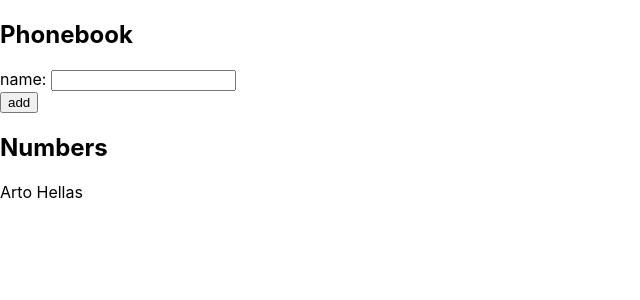
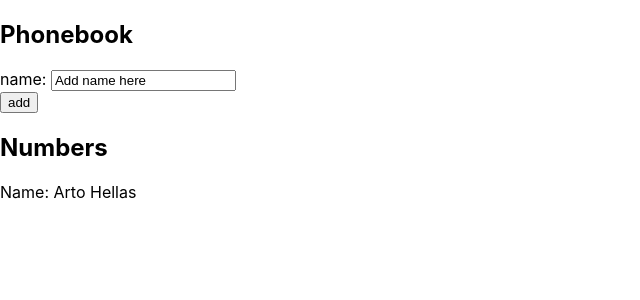
Before and after one commit to bryantt23/phonebook, a React (Create React App) app: page / in a window 1280 px wide. Shown: the top 300 px of the page, without its empty margins (0-640 px from the left). Built offline with nearby package versions, Linux system fonts and the light colour scheme.

Commit message:
Can add name

```diff
--- a/src/App.js
+++ b/src/App.js
@@ -1,24 +1,46 @@
-import React, { useState } from 'react';
+import React, { useState, useEffect } from 'react';
 
 const App = () => {
   const [persons, setPersons] = useState([{ name: 'Arto Hellas' }]);
-  const [newName, setNewName] = useState('');
+  const [newName, setNewName] = useState('Add name here');
+
+  const handleChange = event => {
+    console.log(event.target.value);
+    setNewName(event.target.value);
+  };
+
+  // let res;
+  // useEffect(() => {
+  //   res = persons.map((person, index) => {
+  //     return <p key={index}>{person.name}</p>;
+  //   });
+  // }, [persons]);
+
+  const handleSubmit = event => {
+    // debugger;
+    setPersons([...persons, { name: newName }]);
+    event.preventDefault();
+    // console.log(event.target.value);
+    // setNewName(event.target.value);
+  };
 
   return (
     <div>
       <h2>Phonebook</h2>
-      <form>
+      <form onSubmit={handleSubmit}>
         <div>
-          name: <input />
+          name: <input onChange={handleChange} value={newName} />
         </div>
         <div>
           <button type='submit'>add</button>
         </div>
       </form>
       <h2>Numbers</h2>
-      {persons.map(person => {
-        return <p>{person.name}</p>;
+      {/* {JSON.stringify(persons)} */}
+      {persons.map((person, index) => {
+        return <p key={index}>Name: {person.name}</p>;
       })}
+      {/* res: {res} */}
     </div>
   );
 };
```
Also changed, not shown: 1 other file (tests, documents, lock files or other folders).
